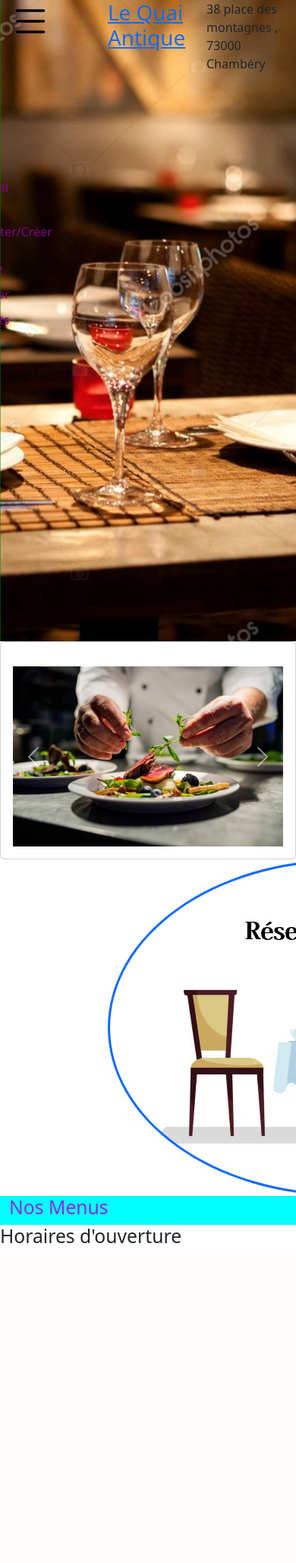
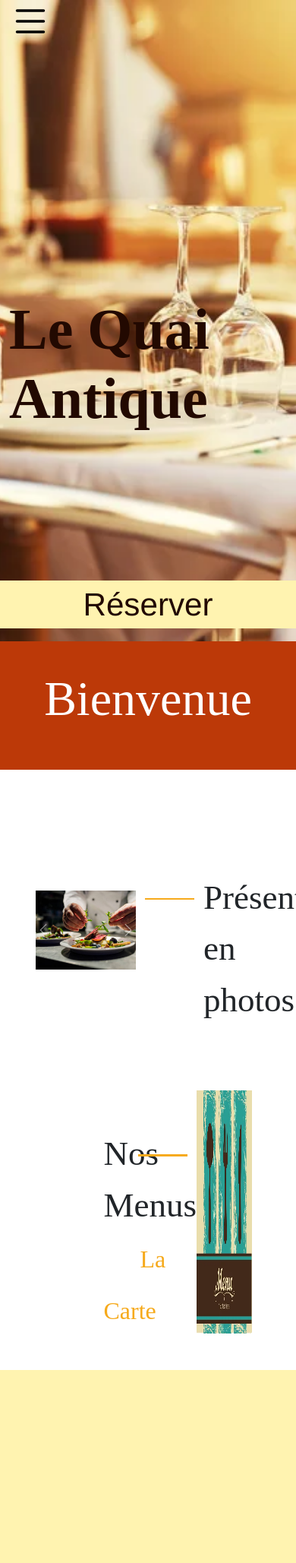
Before and after one commit to yattttta/ECF-site-restaurant, a Symfony app: template symfony/templates/accueil/accueil.html.twig in a window 390 px wide; the page is wider, and only the part inside the window is pictured. Shown: that part at 76% size. Before the commit the page ends 1636 px from the top of that part, so only its background shows below. Run offline with Twig, Linux system fonts and the light colour scheme; the template is opened without the code that fills it, so the values that code supplies are empty; some libraries are stand-ins or nearby versions.

Commit message:
*#14 Mise en page , page d'accueil + responsive

```diff
--- a/symfony/public/navbar/navbar.css
+++ b/symfony/public/navbar/navbar.css
@@ -1,11 +1,16 @@
+@viewport {
+    width: device-width; /* largeur du viewport */
+    zoom: 1; /* zoom initial à 1.0 (et clin d'oeil aux fans d'IE6/7) */
+ }
 /* Header */
 header {
     height: 100vh;
     background: url('restaurant.jpg') no-repeat center;
     background-size: cover;
+    font-family: "Montserrat","Helvetica Neue",helvetica,arial,sans-serif;
 }
 .scroll {
-    background-color: red;
+    background-color: #fff3b0;
 }
 .barre {
     width: 100%;
@@ -30,9 +35,19 @@
 .open .menu {
     transform: translateX(0);
 }
+.titre {
+    text-decoration: none;
+    visibility: hidden;
+}
+.nom {
+    font-size: 60px;
+    color: #220901;
+    font-family: "fantasy", "serif";
 
-/* Nom du restaurant */
-
+}
+.nom:hover {
+    color: #941B0C;
+}
 
 /* Menu du site */
 .menu {
@@ -40,14 +55,29 @@
     width: 25vw;
     transform: translateX(-100%);
     transition: transform 0.6s;
-    background: green;
+    background: #fff3b0;
     position: fixed;
     z-index: 1;
 
 }
+@media screen and (max-width: 850px) {
+    .menu {
+        width: 100%;
+    }
+    adress {
+        visibility: hidden;
+    }
+}
+
+.listeMenu {
+    list-style-type: none;
+}
+.lien:hover {
+    font-weight: lighter;
+}
 .lien {
     text-decoration: none;
-    color: purple;
+    color: #621708;
 }
 .liste {
     margin-top: 10px;
@@ -56,3 +86,13 @@
 .gestion {
     padding-top: 25vh;
 }
+
+/* Horaires */
+footer {
+    background-color: #fff3b0;
+    background-size: cover;
+    height: 30vh;
+}
+.barre2 {
+    width: 100%;
+}
--- a/symfony/public/navbar/navbar.js
+++ b/symfony/public/navbar/navbar.js
@@ -13,9 +13,11 @@
     })
 
     const nav = document.querySelector('.barre')
+
     window.addEventListener('scroll', function() {
         if (window.scrollY > 50) {
             nav.classList.add('scroll')
+
         } else {
             nav.classList.remove('scroll')
         }
--- a/symfony/public/pageAccueil/pageAccueil.css
+++ b/symfony/public/pageAccueil/pageAccueil.css
@@ -1,10 +1,101 @@
-.texte {
-    color: blueviolet;
-    background-color: aqua;
+/* Vignette de réservation */
+.imgReserver {
+    width: 15%;
+    float: right;
+    margin-right: 7vw;
+    box-shadow: 3px 2px 2px #F6AA1C;
+
+}
+.imgReserver:hover {
+    transform: rotate(10deg);
+
+}
+@media screen and (max-width: 850px) {
+    .reserve {
+        visibility: hidden;
+    }
 }
 
-.imgReserver {
-    border-radius: 50%;
-    border: solid;
-    background-color: blue;
+/* Bande de reservation */
+.reserveStrip {
+    height: 32vh;
 }
+.reserve2 {
+    margin-top: 22vh;
+    text-decoration: none;
+    font-size: 5vh;
+    color:#220901;
+    background-color: #fff3b0;
+    position: fixed;
+    z-index: 2;
+}
+@media screen and (min-width: 850px) {
+    .reserveStrip {
+        visibility: hidden;
+    }
+}
+/* Titre */
+.vide {
+    height: 23vh;
+}
+h1 {
+    font-family: 'Luminari', 'fantasy';
+    font-size: 9vh;
+    color: #220901;
+    font-weight: 800;
+}
+/* Banniere bienvenue */
+.welcomeStrip {
+    height: 20vh;
+    background-color: #BC3908;
+}
+.welcome {
+    font-size: 4rem;
+    font-family: 'Luminari', 'fantasy';
+    color: #ffffff;
+}
+/* Galerie photo */
+.slider {
+    width: 40vw;
+    margin-left: 9vw;
+    border: none;
+
+}
+.photo {
+    width: 40vw;
+}
+
+.ligne {
+    margin-top: 10vh;
+}
+
+.decor {
+    background-color: #F6AA1C;
+    height: 0.3vh;
+    margin-top: 10vh;
+}
+.pres {
+    margin-top: 6vh;
+    font-size: 45px;
+    font-family: 'Luminari', 'fantasy';
+}
+/* Vignette menus */
+.txtMenu {
+    margin-left: 30vw;
+    padding-left: 5vw;
+}
+.imgMenu {
+    width: 25vw;
+}
+.decor2 {
+    padding-left: 10vw;
+}
+.lienCarte {
+    text-decoration: none;
+    color:#F6AA1C;
+    font-size: 32px;
+
+}
+.lienCarte:hover {
+    color: #941B0C;
+}
--- /dev/null
+++ b/symfony/public/pageAccueil/pageAccueil.js
@@ -0,0 +1,13 @@
+$(document).ready(() => {
+
+    const titre = document.querySelector('.titre')
+
+    window.addEventListener('scroll', function() {
+        if (window.scrollY > 50) {
+            titre.style.visibility = "visible"
+
+        } else {
+            titre.style.visibility = "hidden"
+        }
+    } )
+})
--- a/symfony/public/pageReserver/pageReserver.css
+++ b/symfony/public/pageReserver/pageReserver.css
@@ -22,3 +22,7 @@
 #reservations_time {
     visibility: hidden;
 }
+
+.titre {
+    visibility: visible;
+}
--- a/symfony/public/pageReserver/pageReserver.js
+++ b/symfony/public/pageReserver/pageReserver.js
@@ -1,4 +1,6 @@
 $(document).ready(() => {
+
+
 
     let recherche = document.querySelector("input[id=reservations_date]")
     let display = document.getElementById("test")
--- a/symfony/templates/accueil/accueil.html.twig
+++ b/symfony/templates/accueil/accueil.html.twig
@@ -4,21 +4,41 @@
     <link href="pageAccueil/pageAccueil.css" rel="stylesheet" type="text/css">
 
 {% endblock %}
+{% block body %}
+    <div class="row vide"></div>
+    <div class="reserve">
+        <a href="/reservation">
+            <img src="pageAccueil/imgReserver.jpg" alt="imgReserver" class="imgReserver rounded-circle">
+        </a>
+    </div>
+
+    <div class="row vide"></div>
+    <div class="d-flex mx-auto">
+        <h1 class="d-flex mx-auto">Le Quai Antique</h1>
+    </div>
+    <div class="row reserveStrip">
+        <a href="/reservation" class="col reserve2 d-flex justify-content-center">Réserver</a>
+    </div>
+{% endblock %}
 
 {% block accueil %}
-    <article class="container-fluid">
-        <div class="row card">
-            <div class="card-body mt-3">
-                <div id="carouselExampleFade" class="carousel slide carousel-fade">
+    <main class="container-fluid">
+        <div class="row welcomeStrip">
+            <p class="welcome col d-flex justify-content-center align-items-center">Bienvenue</p>
+        </div>
+
+        <article class="row ligne">
+            <div class="card slider my-auto">
+                <div id="carouselExampleFade" class="col carousel slide carousel-fade">
                     <div class="carousel-inner">
                         <div class="carousel-item active">
-                            <img src="pageAccueil/img1.jpg" class="d-block w-100" alt="...">
+                            <img src="pageAccueil/img1.jpg" class="photo">
                         </div>
                         <div class="carousel-item">
-                            <img src="pageAccueil/img2.jpg" class="d-block w-100" alt="...">
+                            <img src="pageAccueil/img2.jpg" class="photo">
                         </div>
                         <div class="carousel-item">
-                            <img src="pageAccueil/img3.jpg" class="d-block w-100" alt="...">
+                            <img src="pageAccueil/img3.jpg" class="photo">
                         </div>
                     </div>
                     <button class="carousel-control-prev" type="button" data-bs-target="#carouselExampleFade" data-bs-slide="prev">
@@ -31,17 +51,19 @@
                     </button>
                 </div>
             </div>
-        </div>
-        <div class="row">
-            <a class="col-4 d-flex mx-auto" href="/reservation">
-                <img src="pageAccueil/imgReserver.jpg" class="imgReserver">
-            </a>
-        </div>
+            <div class="col-2 decor"></div>
+            <div class="col-2 pres">Présentation<br>en photos</div>
 
-        <div class="row texte">
-            <h2 class="col">Nos Menus</h2>
-        </div>
+        </article>
 
+        <article class="row ligne">
+            <div class="col-2 pres txtMenu">Nos Menus
+                <a href="#" class="lienCarte ms-5">La Carte</a>
+            </div>
+            <div class="col-2 decor decor2"></div>
+            <img src="pageAccueil/imgMenu.jpg" class="imgMenu">
+        </article>
+    </main>
 
-    </article>
 {% endblock %}
+{% block scripts %} <script src="pageAccueil/pageAccueil.js"></script> {% endblock %}
--- a/symfony/templates/base.html.twig
+++ b/symfony/templates/base.html.twig
@@ -9,11 +9,9 @@
         {% block stylesheets %} {% endblock %}
         <title>Le Quai Antique</title>
         <meta name="description" content="Site du restaurant">
-        {# Run `composer require symfony/webpack-encore-bundle` to start using Symfony UX #}
-
     </head>
     <body>
-        <header class="container-fluid">
+        <header class="container-fluid" id="header">
             <div class="row barre">
                 <div class="col toggle">
                     <svg xmlns="http://www.w3.org/2000/svg" width="56" height="56" fill="currentColor" class="bi bi-list ouvrir" viewBox="0 0 16 16">
@@ -24,33 +22,35 @@
                     </svg>
                 </div>
                 <div class="menu">
-                    <ul>
-                        <li class="gestion"><a href="/accueil" class="lien">Page d'accueil</a></li>
-                        <li class="liste"><a href="/login" class="lien">Se connecter/Créer un compte</a></li>
-                        <li class="liste"><a href="/reservation" class="lien">Réserver</a></li>
-                        <li class="liste"><a href="#" class="lien">Contacts</a></li>
+                    <ul class="listeMenu fs-2 fw-semibold">
+                        <li class="gestion"><a href="/login" class="lien">SE CONNECTER</a></li>
+                        <li class="liste pt-4"><a href="/form" class="lien">CRÉER UN COMPTE</a></li>
+                        <li class="liste pt-4"><a href="/reservation" class="lien">RÉSERVER</a></li>
                     </ul>
                 </div>
                 <div class="col restau d-flex justify-content-center">
-                    <a href="/accueil"><h1>Le Quai Antique</h1></a>
+                    <a class="titre" href="/"><h1 class="fw-semibold nom">Le Quai Antique</h1></a>
                 </div>
                 <div class="col d-flex justify-content-end">
-                    <adress class="adress">38 place des montagnes , 73000 Chambéry</adress>
+                    <adress class="fs-5 fw-semibold lien pt-2 pe-2">38 place des montagnes<br><pre>     73000 Chambéry</adress>
                 </div>
             </div>
+
             {% block body %}{% endblock %}
         </header>
         {% block accueil %}{% endblock %}
-        <footer class="container-fluid">
-            <h2 class="row">Horaires d'ouverture</h2>
-        </footer>
+            <footer class="container-fluid">
+                <div class="row mt-5">
+
+                </div>
+
+
+            </footer>
 
         <script src="https://ajax.googleapis.com/ajax/libs/jquery/3.6.1/jquery.min.js"></script>
         <script src="https://cdn.jsdelivr.net/npm/bootstrap@5.3.0-alpha1/dist/js/bootstrap.bundle.min.js" integrity="sha384-w76AqPfDkMBDXo30jS1Sgez6pr3x5MlQ1ZAGC+nuZB+EYdgRZgiwxhTBTkF7CXvN" crossorigin="anonymous"></script>
         <script src="navbar/navbar.js"></script>
         {% block scripts %}{% endblock %}
 
-
-
     </body>
 </html>
```
Also changed, not shown: symfony/public/navbar/restaurant.jpg, symfony/public/pageAccueil/imgMenu.jpg (added).
